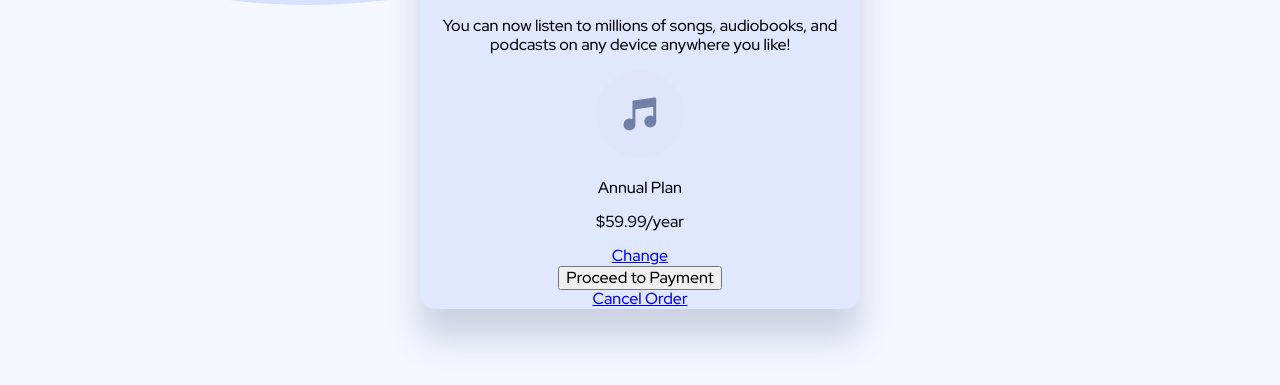
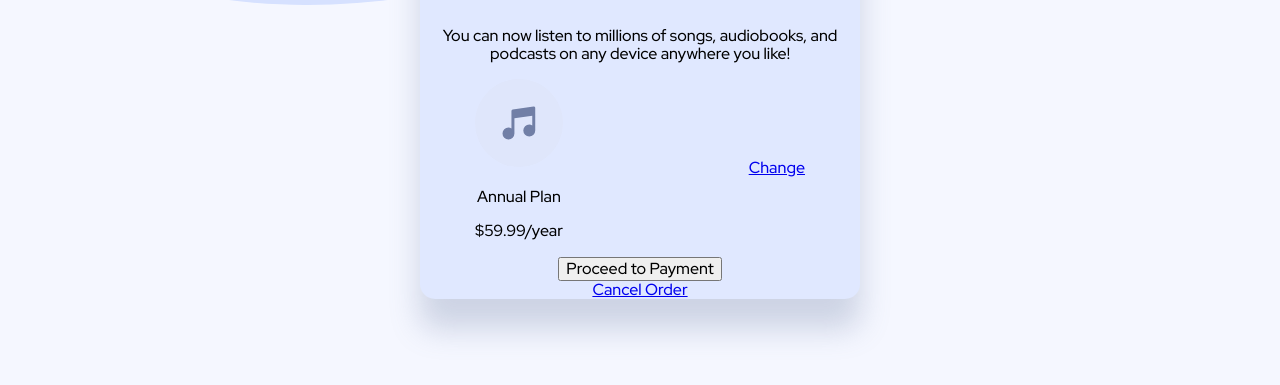
Before and after one commit to napalm-git/order-summary-component, a website: page index.html in a window 1280 px wide. Shown: the part 395-780 px from the top of the page. Drawn offline with nearby package versions, Linux system fonts and the light colour scheme.

Commit message:
style payment section

```diff
--- a/sass/main.scss
+++ b/sass/main.scss
@@ -33,4 +33,12 @@ body {
     border-top-left-radius: 15px;
     border-top-right-radius: 15px;
   }
+
+  & .payment {
+    display: flex;
+    align-items: center;
+    justify-content: space-between;
+    width: 75%;
+    gap: 10px;
+  }
 }
```
Also changed, not shown: sass/main.css, 1 other file.
